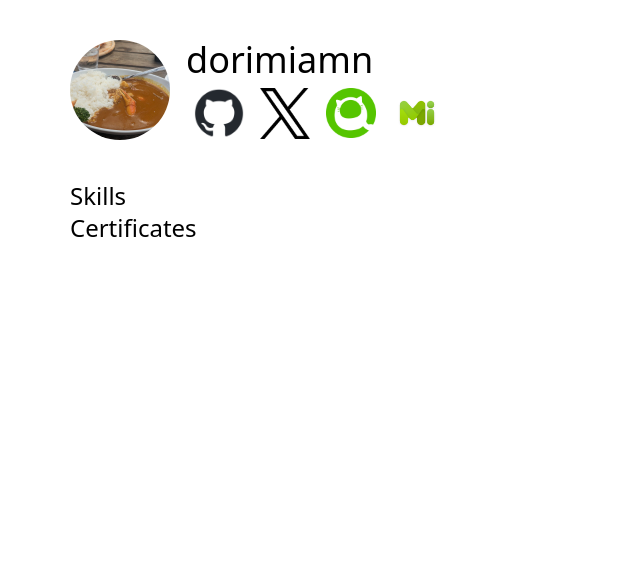
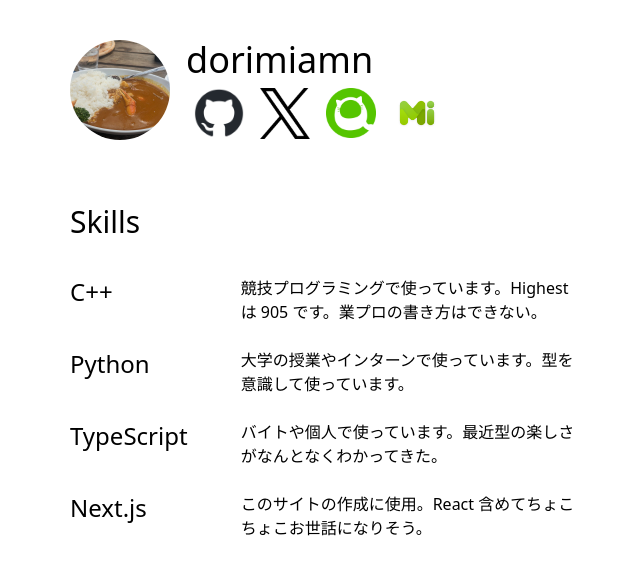
Before and after one commit to adominee/adominee.github.io, a Next.js app: page / in a window 1280 px wide. Shown: the top 574 px of the page, without its empty margins (314-954 px from the left). Built offline with nearby package versions, Linux system fonts and the light colour scheme; a web font is replaced by a local one.

Commit message:
スキル欄を追加

```diff
--- a/app/page.tsx
+++ b/app/page.tsx
@@ -69,16 +69,28 @@ function MyProfileComponent() {
   )
 }
 
-// スキル・資格などなど
+// スキル表示用のブロックコンポーネント
+function SkillBlockComponent({ skillName, comments }: { skillName: string, comments: string }) {
+  console.log(skillName)
+  return (
+    <div className="grid grid-cols-3 gap-41608 my-3">
+      <h3 className="text-2xl mr-6 mt-0 mb-auto whitespace-pre-wrap">{skillName}</h3>
+      <p className='col-span-2 text-base mb-0 mt-auto whitespace-pre-wrap'>{comments}</p>
+    </div>
+  )
+}
+
+// スキル(使える言語やフレームワーク)
 
 function MySkillComponent() {
   return (
     <div className="container w-4/6 mx-auto my-10">
-      <div className="flex flex-row">
-        <h2 className="text-2xl">Skills</h2>
-      </div>
-      <div className="flex flex-row">
-        <h2 className="text-2xl">Certificates</h2>
+      <div className="flex flex-col">
+        <h2 className="text-3xl my-6">Skills</h2>
+        <SkillBlockComponent skillName="C++" comments="競技プログラミングで使っています。Highest は 905 です。業プロの書き方はできない。" />
+        <SkillBlockComponent skillName="Python" comments="大学の授業やインターンで使っています。型を意識して使っています。" />
+        <SkillBlockComponent skillName="TypeScript" comments="バイトや個人で使っています。最近型の楽しさがなんとなくわかってきた。"/>
+        <SkillBlockComponent skillName="Next.js" comments="このサイトの作成に使用。React 含めてちょこちょこお世話になりそう。" />
       </div>
     </div>
   )
```
